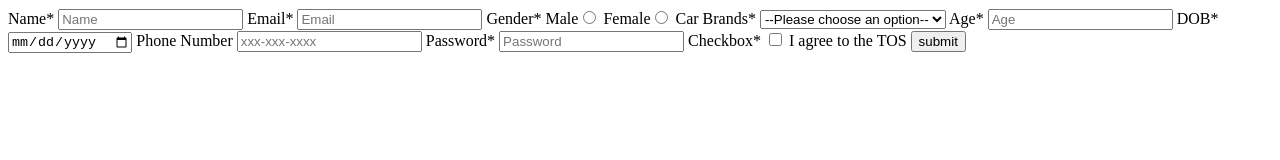
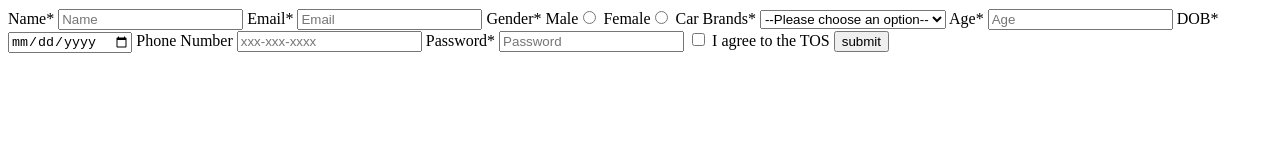
Before and after one commit to acciojob/signup-form-car-Arijitnaskar12, a website: page main.html in a window 1280 px wide. Drawn offline with Linux system fonts and the light colour scheme.

Commit message:
created a submission

```diff
--- a/main.html
+++ b/main.html
@@ -31,7 +31,7 @@
 	<input type="tel" id="tel"  placeholder="xxx-xxx-xxxx">
 	<label for="pasword">Password*</label>
 	<input type="password" id="password" required placeholder="Password">
-	<lable for="checkbox">Checkbox*</lable>
+
 	<input type="checkbox" required id="tos">
 	<label for="tos">I agree to the TOS</label>
 	<button type="submit">submit</button>
```
